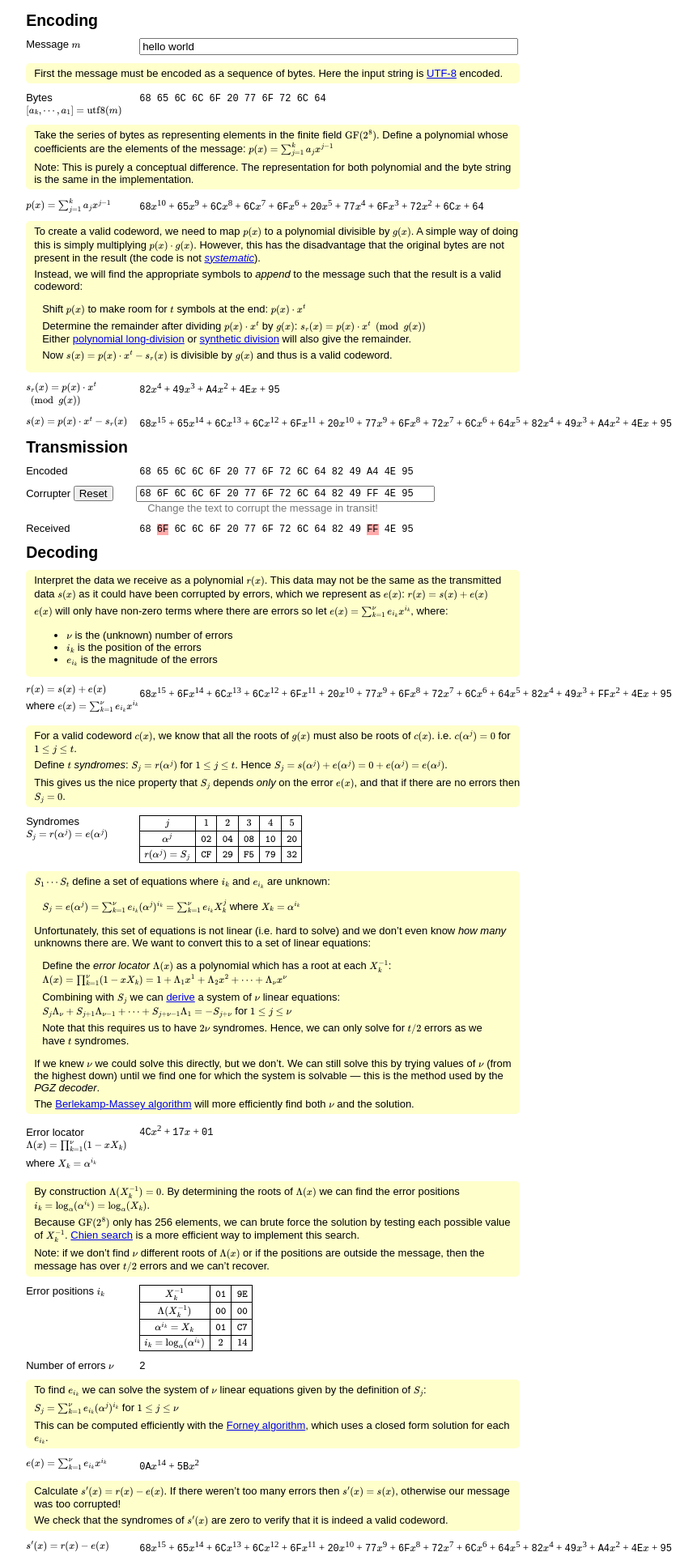
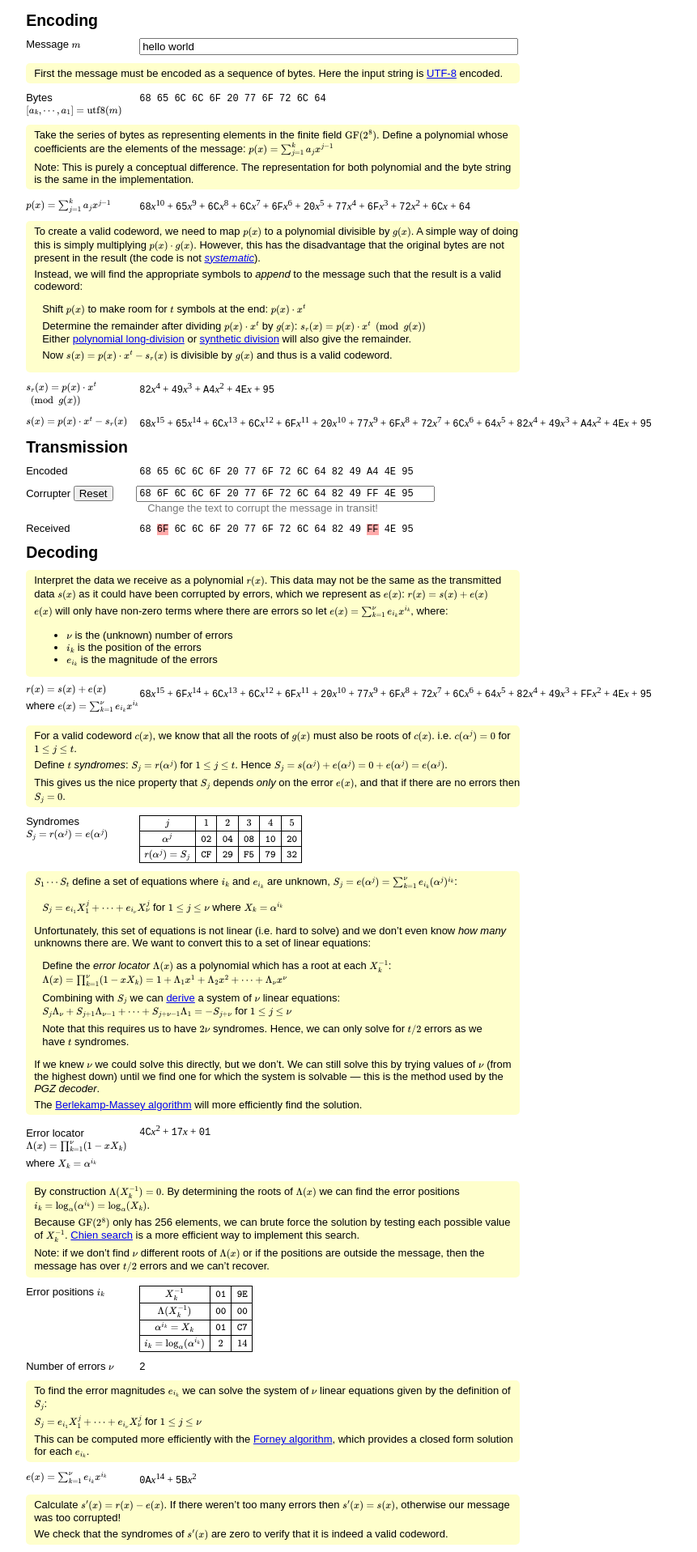
Before and after one commit to sigh/reed-solomon, a Jekyll site: the page built from index.md, in a window 1280 px wide. Shown: the part 1195-3112 px from the top of the page at 81% size, without its empty margins (39-900 px from the left). Built offline with Jekyll 4.4.1, drawn with Linux system fonts in a browser that asks for light colours.

Commit message:
Make it work on Safari and some bug fixes.

```diff
--- a/_layouts/default.html
+++ b/_layouts/default.html
@@ -8,8 +8,8 @@
 
 {% include mathjax.html %}
 
-    <script src="{{ '/reed_solomon.js' | relative_url }}"></script>
-    <script src="{{ '/page.js' | relative_url }}"></script>
+    <script src="{{ '/reed_solomon.js?v=' | append: site.github.build_revision | relative_url }}" defer></script>
+    <script src="{{ '/page.js?v=' | append: site.github.build_revision | relative_url }}" defer></script>
     <script>
       window.addEventListener('load', () => { initPage(); });
     </script>
--- a/assets/css/style.css
+++ b/assets/css/style.css
@@ -79,7 +79,7 @@ h2,#configuration,blockquote,#overview,.notice {
 }
 
 .polynomial {
-  font-family: MJXZERO, MJXTEX-I;
+  font-family: serif;
 }
 
 .clarification {
--- a/index.md
+++ b/index.md
@@ -244,12 +244,10 @@ All $$ S_j\ = 0 $$, thus $$ e(x) = 0 $$.
 <!-- start:fix-errors -->
 
 > $$ S_1 \cdots S_t $$ define a set of equations where
-> $$ i_k $$ and $$ e_{i_k} $$ are unknown:
->>  $$
->>    S_j = e(\alpha^j)
->>        = \sum_{k=1}^\nu e_{i_k} (\alpha^j)^{i_k}
->>        = \sum_{k=1}^{\nu} e_{i_k} X_k^j
->>  $$
+> $$ i_k $$ and $$ e_{i_k} $$ are unknown,
+> $$ S_j = e(\alpha^j) = \sum_{k=1}^\nu e_{i_k} (\alpha^j)^{i_k} $$:
+>
+>> $$ S_j = e_{i_1}X_1^j + \cdots + e_{i_\nu}X_\nu^j $$ for $$ 1 \le j \le \nu $$
 >> where $$ X_k = \alpha^{i_k} $$
 >
 > Unfortunately, this set of equations is not linear (i.e. hard to solve) and
@@ -275,7 +273,7 @@ All $$ S_j\ = 0 $$, thus $$ e(x) = 0 $$.
 > used by the _PGZ decoder_.
 >
 > The [Berlekamp-Massey algorithm](https://en.wikipedia.org/wiki/Berlekamp%E2%80%93Massey_algorithm)
-> will more efficiently find both $$ \nu $$ and the solution.
+> will more efficiently find the solution.
 
 <div markdown=1>
 Error locator $$ \Lambda(x) = \prod_{k=1}^\nu (1 - x X_k ) $$
@@ -308,14 +306,14 @@ Number of errors $$ \nu $$
 
 <span id="nu"></span>
 
-> To find $$ e_{i_k} $$ we can solve the system of $$ \nu $$ linear equations
-> given by the definition of $$ S_j $$:
+> To find the error magnitudes $$ e_{i_k} $$ we can solve the system of
+> $$ \nu $$ linear equations given by the definition of $$ S_j $$:
 >
-> $$ S_j = \sum_{k=1}^\nu e_{i_k} (\alpha^j)^{i_k} $$ for $$ 1 \le j \le \nu $$
+> $$ S_j = e_{i_1}X_1^j + \cdots + e_{i_\nu}X_\nu^j $$ for $$ 1 \le j \le \nu $$
 >
-> This can be computed efficiently with the
+> This can be computed more efficiently with the
 > [Forney algorithm](https://en.wikipedia.org/wiki/Forney_algorithm), which
-> uses a closed form solution for each $$ e_{i_k} $$.
+> provides a closed form solution for each $$ e_{i_k} $$.
 
 <span>
 $$ e(x) = \sum_{k=1}^\nu e_{i_k} x^{i_k} $$
--- a/page.js
+++ b/page.js
@@ -293,6 +293,9 @@ class AlgorithmDisplay {
     let rs = this._configuration.getCodec();
 
     this._elements.receivedPolyUnfixable.style.display = 'none';
+    this._elements.receivedPolyGood.style.display = 'none';
+    setDisplayClass(this._fixableMessageNodes, 'hide-fixable-message', false);
+    setDisplayClass(this._fixErrorNodes, 'hide-fix-errors', false);
 
     this._displayPolynomial(this._elements.polyRec, received);
 
@@ -308,9 +311,6 @@ class AlgorithmDisplay {
       // What we received was valid!
       recovered = received;
     } else {
-      setDisplayClass(this._fixErrorNodes, 'hide-fix-errors', false);
-      this._elements.receivedPolyGood.style.display = 'none';
-
       let errLoc = rs.errorLocator(syndromes);
       this._displayPolynomial(this._elements.errorLocator, errLoc);
       this._elements.nu.textContent = errLoc.length - 1;
@@ -326,8 +326,6 @@ class AlgorithmDisplay {
           this._elements.receivedPolyUnfixable, errPos, errLoc, received);
         MathJax.typeset(this._typesetElements);
         return;
-      } else {
-        setDisplayClass(this._fixableMessageNodes, 'hide-fixable-message', false);
       }
 
       let errorPolynomial = rs.errorPolynomial(syndromes, errLoc, errPos);
@@ -352,7 +350,31 @@ class AlgorithmDisplay {
   }
 }
 
-class Corrupter extends EventTarget {
+// Base class for classes that want to notify listerners of events.
+// Ideally we'd inherit from EventTarget, but Safari doesn't like that.
+class EventDispatcher {
+  constructor() {
+    // Map from type string to callback.
+    this._listeners = new Map();
+  }
+
+  dispatchEvent(e) {
+    for (const listener of (this._listeners.get(e.type) || [])) {
+      listener.call(this, e);
+    }
+  }
+
+  addEventListener(type, listener) {
+    let listeners = this._listeners.get(type);
+    if (listeners === undefined) {
+      listeners = [];
+      this._listeners.set(type, listeners);
+    }
+    listeners.push(listener);
+  }
+}
+
+class Corrupter extends EventDispatcher {
   constructor() {
     super();
 
@@ -462,7 +484,7 @@ class Corrupter extends EventTarget {
   }
 }
 
-class Configuration extends EventTarget {
+class Configuration extends EventDispatcher {
   constructor() {
     super();
     this._tElem = document.getElementById('t-input');
--- a/reed_solomon.js
+++ b/reed_solomon.js
@@ -311,15 +311,55 @@ class ReedSolomon {
 // So the constant term is at the end of the array.
 // e.g. [03, 04, 05] = 03x^2 + 04x + 05
 class GF2_8 {
+  // Initialize static variables for this class.
+  // (We would ideally use the static keyword but Safari doesn't like that.)
+  static _initClass() {
     // The number of elements in GF(2^8).
-  static SIZE = 256;
+    this.SIZE = 256;
+
     // The primitive polynomial: z^8+z^4+z^3+z^2+1.
     // This is required to uniquely define our field representation. We use it
     // here in the definition of EXP.
     // This is the primitive used for Rijndael's (AES) finite field.
-  static PRIM = 0x11d;
+    this.PRIM = 0x11d;
+
     // Order of the generator. i.e. the number of non-zero elements.
-  static ORDER = 255;
+    this.ORDER = 255;
+
+    // Calculate lookup tables.
+
+    // EXP[i] = α^i.
+    this.EXP = (() => {
+      let exp = new Uint8Array(this.SIZE);
+
+      // Calculate each successive power of α.
+      for (let i = 0, x = 0x01; i < this.SIZE; i++) {
+        exp[i] = x;
+        // x = x*α.
+        // This is polynomial multiplication where the coefficients are the bits.
+        // α = 0x02 = 0b10 = z. Multiplication by z is just shifting the
+        // coefficients, and hence the bit shift.
+        x <<= 1;
+        // If x gets too large, then it needs be mapped back into an element of
+        // the field. We mod out by PRIM, as PRIM has been chosen such that the
+        // powers of α will reach all the non-zero elements.
+        // (For example, if we just used 256 or 255, then the powers of α would
+        // go to 0 or just loop over the values we've already seen.)
+        if (x >= this.SIZE) x = this.sub(x, this.PRIM);
+      }
+
+      return exp;
+    })();
+
+    // LOG[α^i] = i. Inverse of EXP.
+    this.LOG = (() => {
+      let log = new Uint8Array(this.ORDER);
+      for (let i = 0; i < this.ORDER; i++) {
+        log[this.EXP[i]] = i;
+      }
+      return log;
+    })();
+  }
 
   // Addition and subtraction (the same operation in GF(2^8)).
   // Addition of polynomial is pairwise addition of the components. The
@@ -353,40 +393,6 @@ class GF2_8 {
     // α^(log_α(x) * j)
     return this.EXP[(this.LOG[p] * j)%this.ORDER];
   }
-
-  // Calculate lookup tables.
-
-  // EXP[i] = α^i.
-  static EXP = (() => {
-    let exp = new Uint8Array(this.ORDER);
-
-    // Calculate each successive power of α.
-    for (let i = 0, x = 0x01; i < this.ORDER; i++) {
-      exp[i] = x;
-      // x = x*α.
-      // This is polynomial multiplication where the coefficients are the bits.
-      // α = 0x02 = 0b10 = z. Multiplication by z is just shifting the
-      // coefficients, and hence the bits.
-      x <<= 1;
-      // If x gets too large, then it needs be mapped back into an element of
-      // the field. We mod out by PRIM, as PRIM has been chosen such that the
-      // powers of α will reach all the non-zero elements.
-      // (For example, if we just used 256 or 255, then the powers of α would
-      // go to 0 or just loop over the values we've already seen.)
-      if (x >= this.SIZE) x = this.sub(x, this.PRIM);
-    }
-
-    return exp;
-  })();
-
-  // LOG[α^i] = i. Inverse of EXP.
-  static LOG = (() => {
-    let log = new Uint8Array(this.SIZE);
-    for (let i = 0; i < this.SIZE; i++) {
-      log[this.EXP[i]] = i;
-    }
-    return log;
-  })();
 
   // Polynomial functions.
 
@@ -546,3 +552,4 @@ const runTests = () => {
   }
   console.log('All tests pass');
 };
+GF2_8._initClass();
```
Lines whose indentation alone changed are shown as unchanged.
